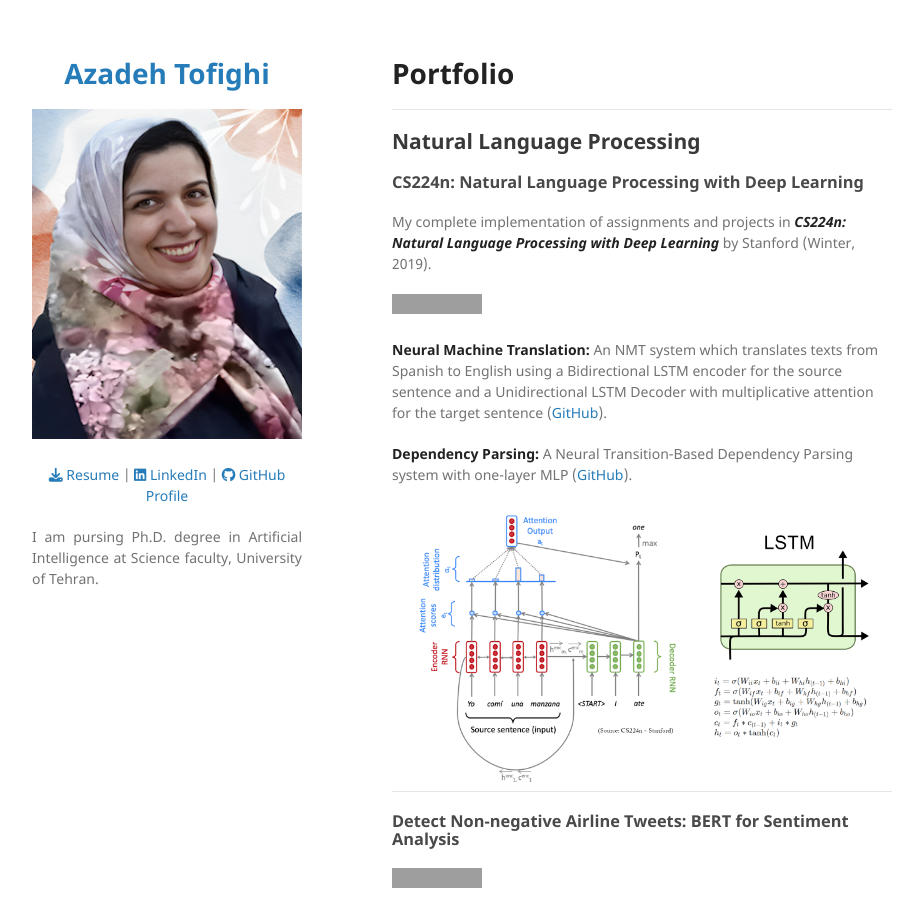
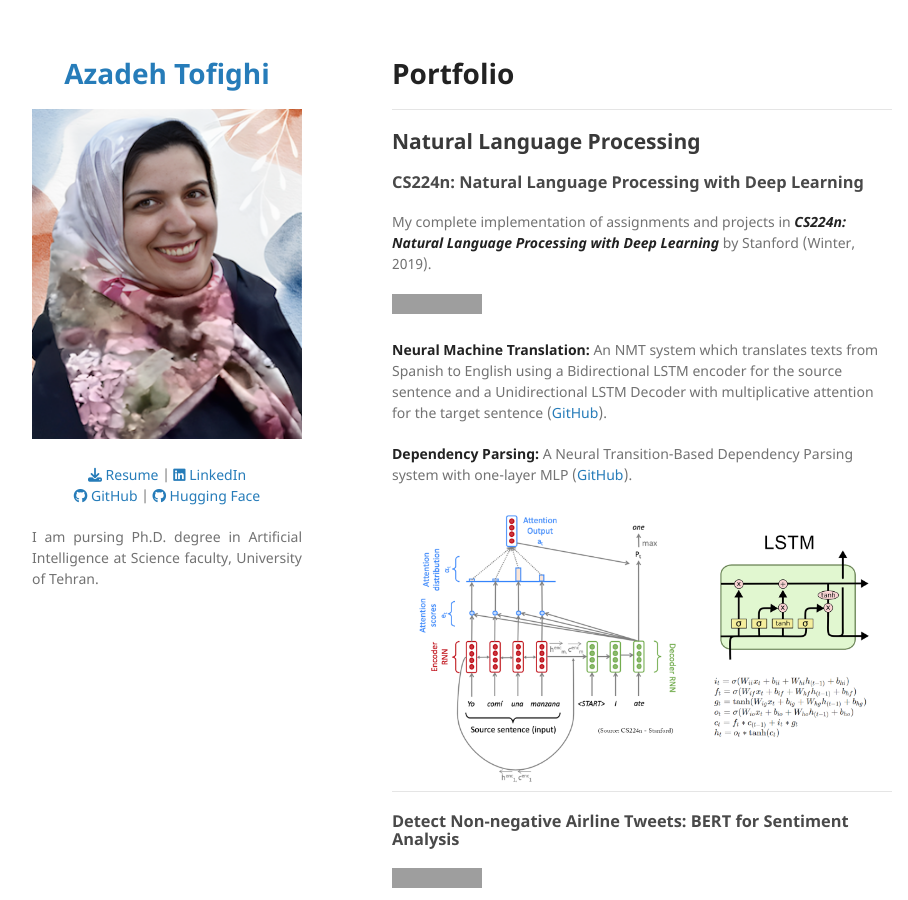
Before and after one commit to aztofighi/aztofighi.github.io, a Jekyll site: the page built from index.md, in a window 1280 px wide and 900 px high. Shown: the whole window, without its empty margins (178-1086 px from the left). Built offline with Jekyll 4.4.1, drawn with Linux system fonts in a browser that asks for light colours; our own code applies the rules of GitHub Pages for plain Markdown files; grey boxes are pictures that could not be loaded.

Commit message:
Update _config.yml

```diff
--- a/_config.yml
+++ b/_config.yml
@@ -5,8 +5,9 @@ logo: "/images/picture.png?raw=true"
 description:
   <p align="center">
   <a href="https://docs.google.com/document/d/1h0ODSjBtmwJlAEiUWkZh4b6u18Pi4_IS8xpFunYbZ7M/export?format=pdf"> <i class="fa-solid fa-download"></i> Resume </a> |
-  <a href="https://www.linkedin.com/in/aztofighi/"><i class="fa-brands fa-linkedin"></i> LinkedIn </a> |
-  <a href="https://github.com/aztofighi"><i class="fa-brands fa-github"></i> GitHub Profile </a>
+  <a href="https://www.linkedin.com/in/aztofighi/"><i class="fa-brands fa-linkedin"></i> LinkedIn </a> <br>
+  <a href="https://github.com/aztofighi"><i class="fa-brands fa-github"></i> GitHub </a> |
+  <a href="https://huggingface.co/Azadeh"><i class="fa-brands fa-github"></i> Hugging Face </a>
   </p>
 
   <p align="justify">
```
